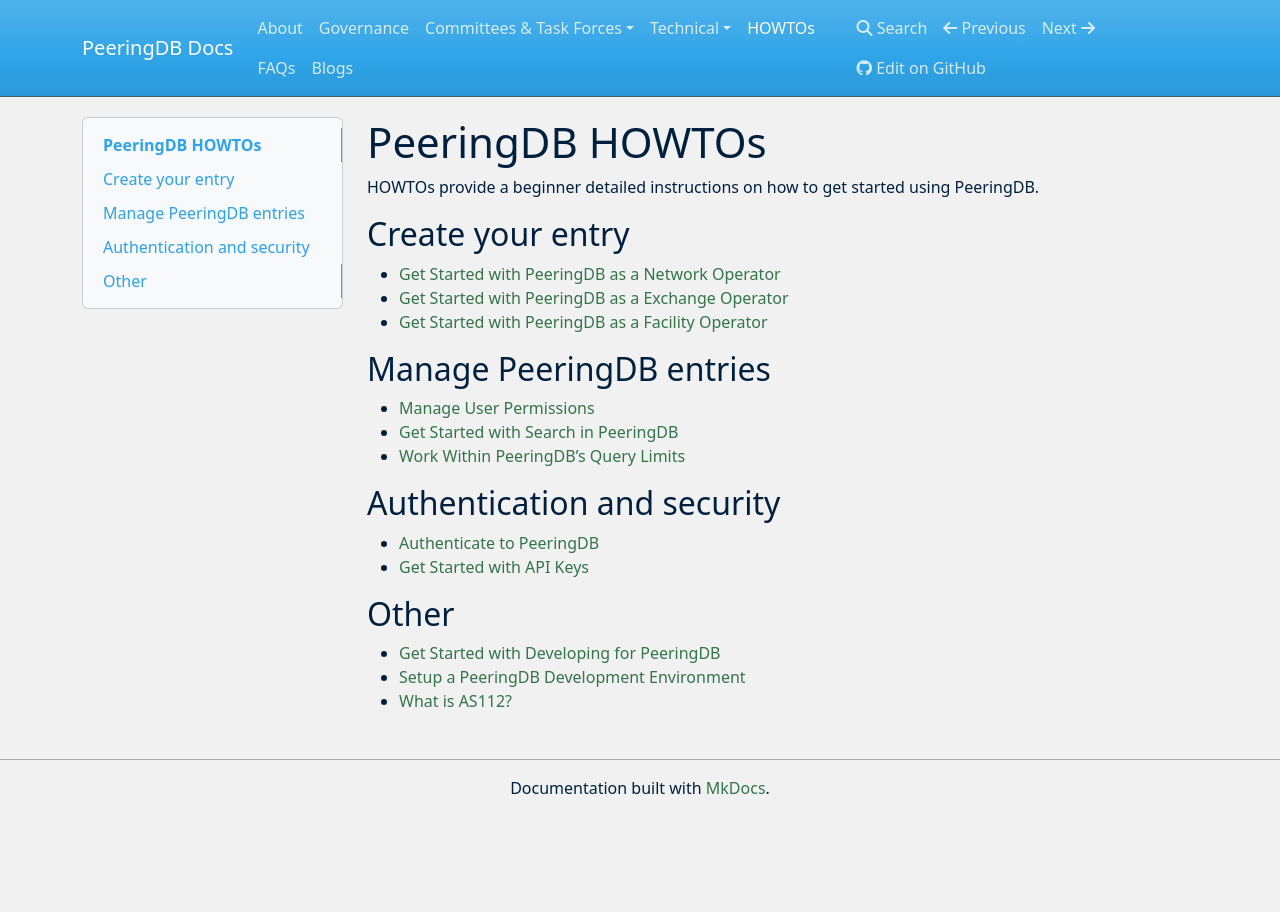
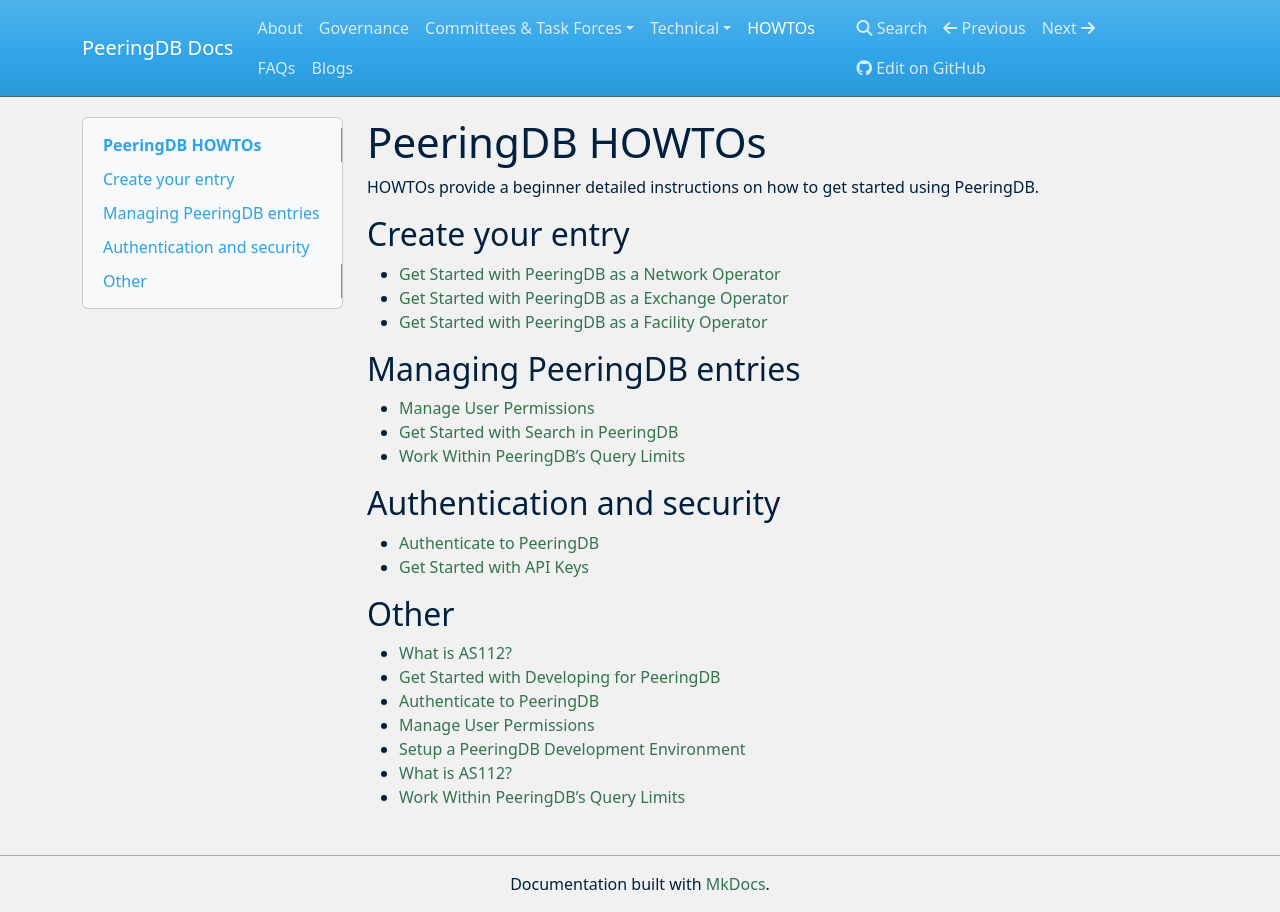
Before and after one commit to peeringdb/docs, an MkDocs documentation site: the page built from docs/howtos.md, in a window 1280 px wide. Built offline with MkDocs 1.6.1, drawn with Linux system fonts in a browser that asks for light colours; nearby versions of some CDN libraries.

Commit message:
Revert "Merge branch 'master' of https://github.com/leovegoda/docs"
This reverts commit f4e19c2b4b726e250a1160ef788b43de8860575b, reversing
changes made to 85a689ae2f8269c95eb57eab095442e100152a31.

```diff
--- a/docs/howtos.md
+++ b/docs/howtos.md
@@ -7,16 +7,20 @@
 - [Get Started with PeeringDB as a Exchange Operator](howto/get-started-exchange.md)
 - [Get Started with PeeringDB as a Facility Operator](howto/get-started-facility.md)
 
-## Manage PeeringDB entries
+## Managing PeeringDB entries
 - [Manage User Permissions](howto/manage-permissions.md)
 - [Get Started with Search in PeeringDB](howto/search.md)
-- [Work Within PeeringDB’s Query Limits](howto/work_within_peeringdbs_query_limits.md)
+- [Work Within PeeringDB’s Query Limits](work_within_peeringdbs_query_limits.md)
 
 ## Authentication and security
 - [Authenticate to PeeringDB](howto/authenticate.md)
 - [Get Started with API Keys](howto/api_keys.md)
 
 ## Other
+- [What is AS112?](howto/updates-for-as112.md)
 - [Get Started with Developing for PeeringDB](howto/get-started-developing.md)
+- [Authenticate to PeeringDB](howto/authenticate.md)
+- [Manage User Permissions](howto/manage-permissions.md)
 - [Setup a PeeringDB Development Environment](howto/run_development_container.md)
 - [What is AS112?](howto/updates-for-as112.md)
+- [Work Within PeeringDB’s Query Limits](howto/work_within_peeringdbs_query_limits.md)
```
Also changed, not shown: docs/index.md (+1 -1 lines).
